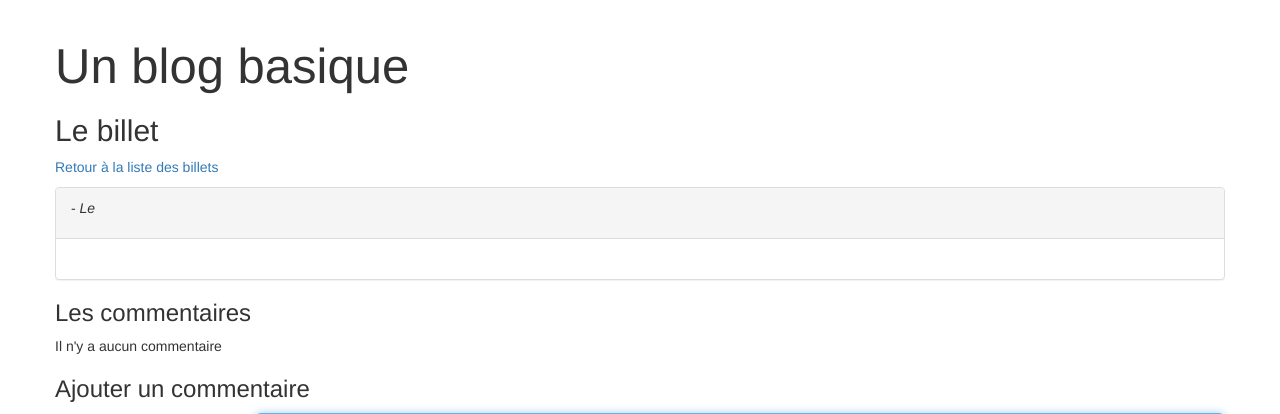
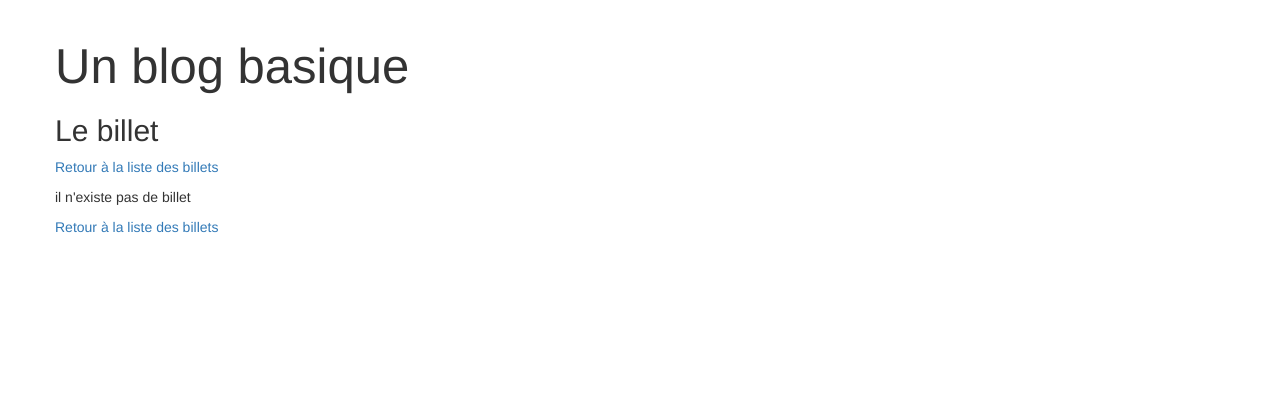
Before and after one commit to ChristopheMalo/Mini-blog, a PHP site: page /pages/commentaires.php?billet= in a window 1280 px wide. Shown: the top 414 px of the page. After the commit the page ends 233 px from the top, so only its background shows below. Run offline with PHP 8.4, Linux system fonts and the light colour scheme; tables that the repository leaves empty hold one stand-in row (values such as "Sample post").

Commit message:
Gère la modification URL par user

```diff
--- a/pages/commentaires.php
+++ b/pages/commentaires.php
@@ -47,8 +47,12 @@
                 $req2->bindParam(':id_billet', $id_billet, PDO::PARAM_INT);
                 $req2->execute();
                 $datas_commentaires = $req2->fetchAll(PDO::FETCH_ASSOC);
+
+                // Gérer le cas de modification de l'url
+                if (empty($datas_billet)) {
+                    echo '<p>il n\'existe pas de billet' . $id_billet . '</p>';
+                } else { // Si aucune modification afficher le billet et les commentaires
                 ?>
-
                     <!-- Afficher le billet -->
                     <div class="panel panel-default">
                         <div class="panel-heading"><p><strong><?php echo htmlspecialchars(strip_tags($datas_billet['titre'])); ?></strong> - <em>Le <?php echo $datas_billet['date_creation_billet_fr'] ; ?></em></p></div>
@@ -120,7 +124,9 @@
                             <div class="clearfix"></div>
                         </form>
                     </div>
-
+                <?php
+                } // Fin du else si $id_billet not empty
+                ?>
                 <p><a href="../index.php">Retour à la liste des billets</a></p>
             </section>
         </div>
```
Lines whose indentation alone changed are shown as unchanged.
